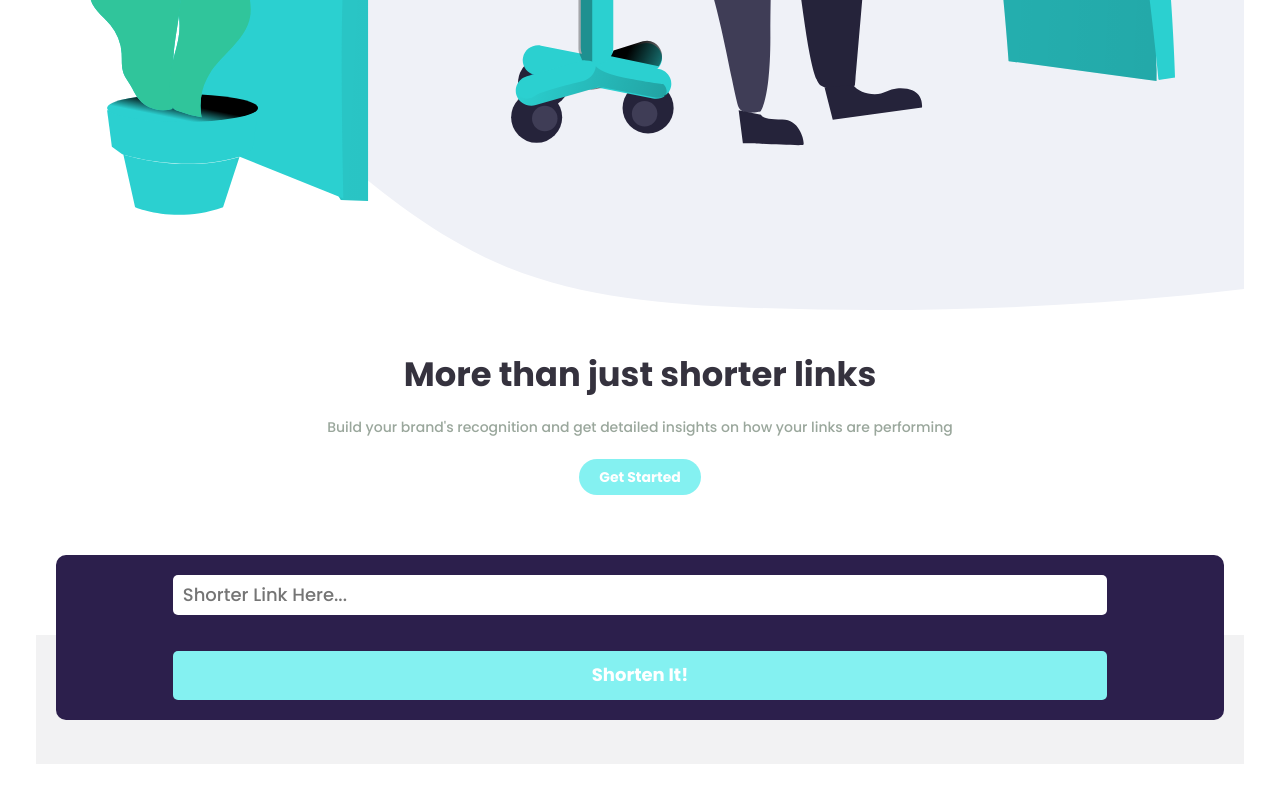
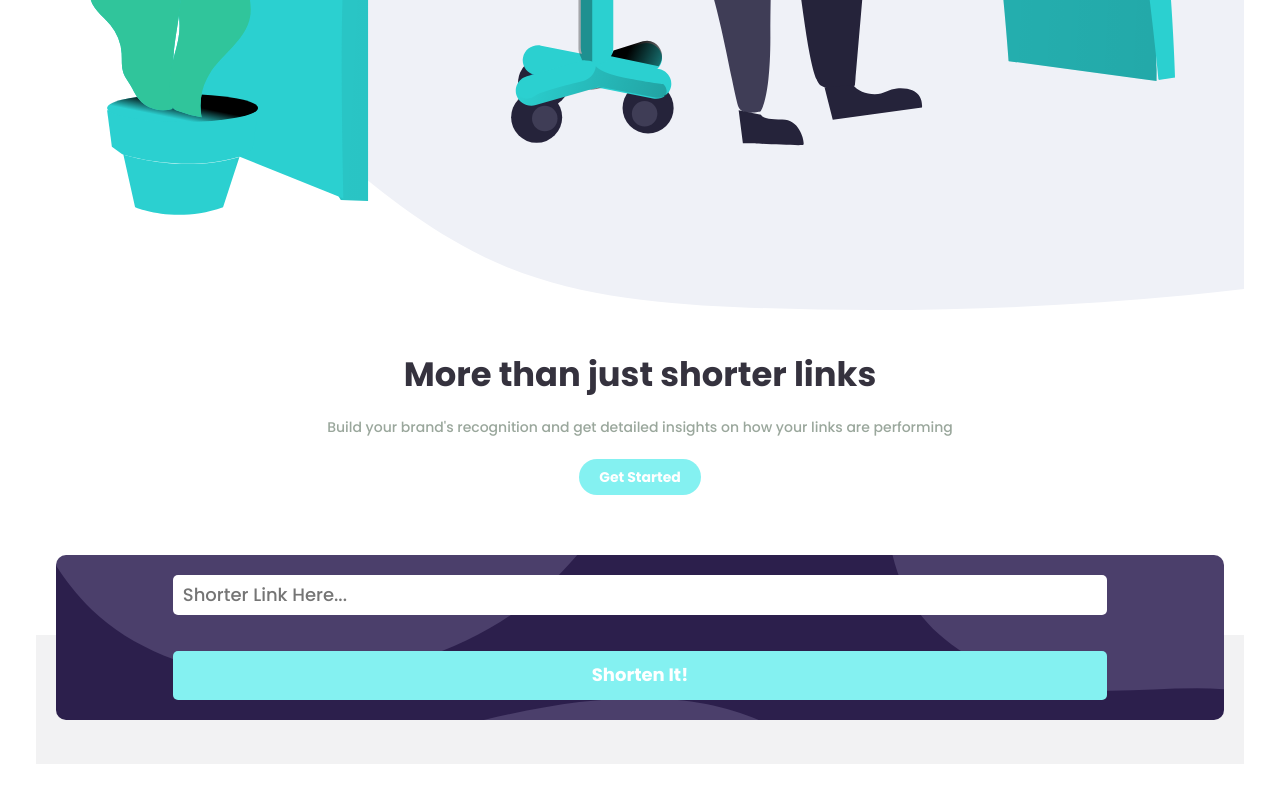
Before and after one commit to byKriz/react-url-short-api, a React (Vite) app: page / in a window 1280 px wide. Shown: the part 938-1738 px from the top of the page. Built offline with nearby package versions, Linux system fonts and the light colour scheme.

Commit message:
agregando la imagen de fondo

```diff
--- a/src/containers/LinkShorter/LinkShorter.module.scss
+++ b/src/containers/LinkShorter/LinkShorter.module.scss
@@ -11,6 +11,8 @@
   border-radius: 10px;
   position: relative;
   top: -80px;
+  background-image: url("../../assets/icons/bg-boost-desktop.svg");
+  background-repeat: no-repeat;
 
   form {
     display: flex;
```
